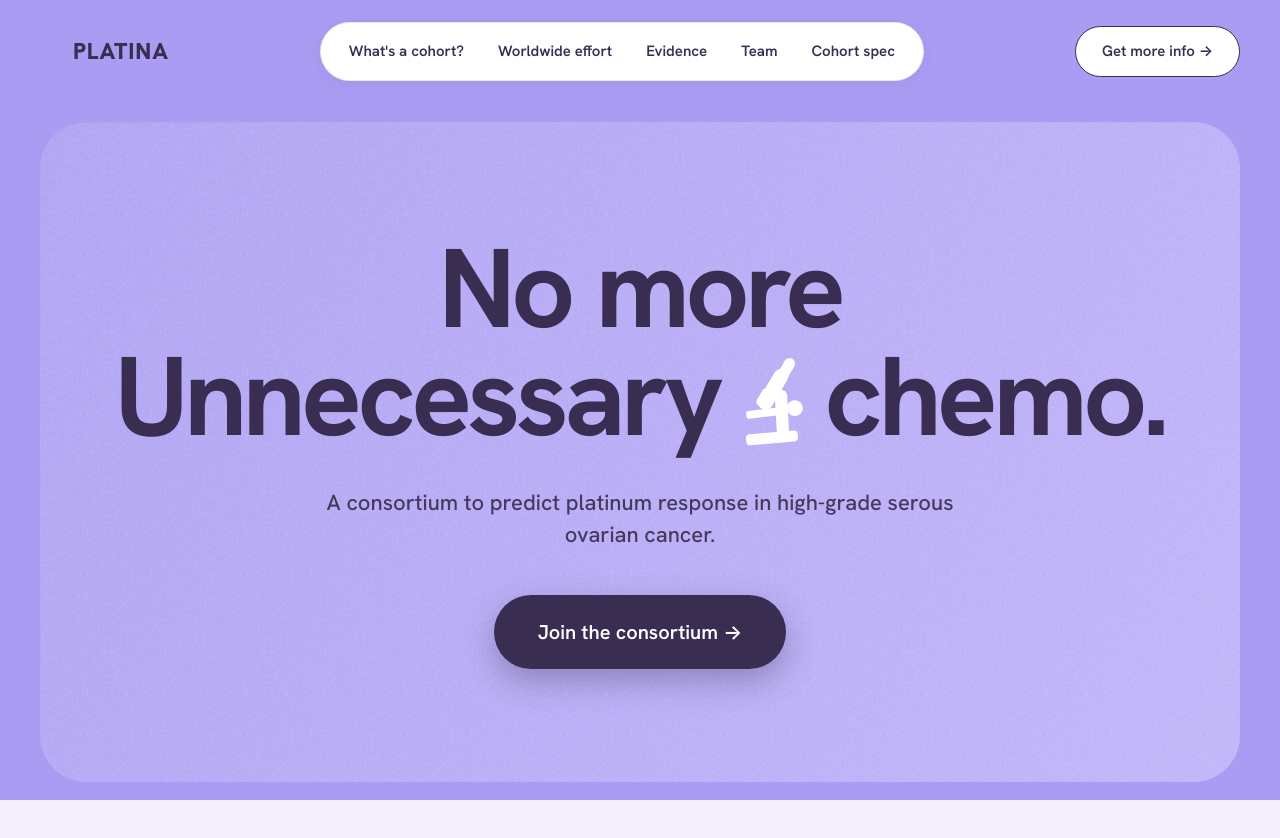
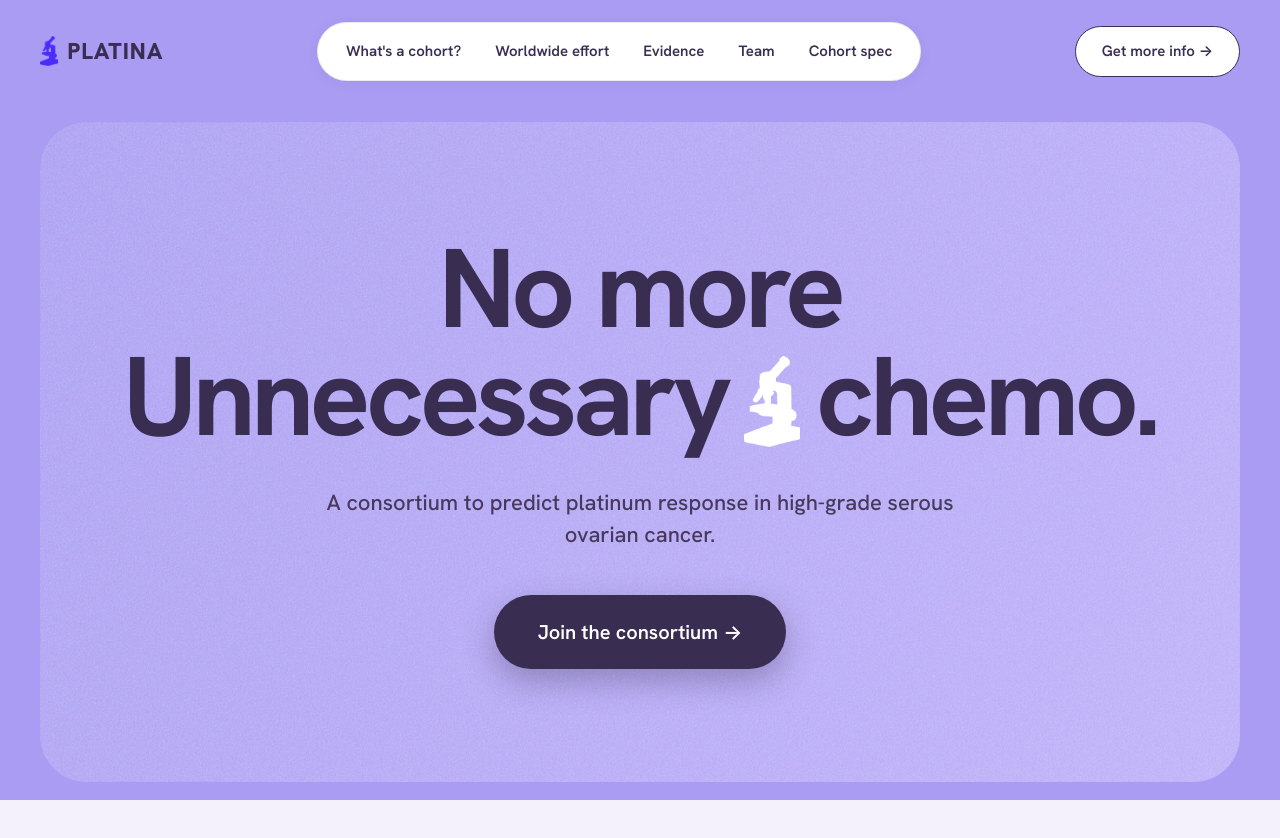
Before and after one commit to ozkilim/hgsoc-consortium, a plain HTML site: page index.html in a window 1280 px wide. Shown: the top 838 px of the page. Drawn offline with nearby package versions, Linux system fonts and the light colour scheme.

Commit message:
Use the real microscope logo PNGs (replace placeholder SVGs)
- Hero: white microscope (Platina 2/3.png) centered between "Unnecessary"
  and "chemo."
- Header + favicon: purple microscope (Platina 2/2.png)
- Cropped to the glyph bounding box and downscaled (white 512px, purple
  256px) with transparency preserved; favicon type set to image/png

Co-Authored-By: Claude Opus 4.8 <noreply@anthropic.com>

```diff
--- a/index.html
+++ b/index.html
@@ -12,7 +12,7 @@
       if (!location.hash) window.scrollTo(0, 0);
     });
   </script>
-  <link rel="icon" type="image/svg+xml" href="assets/logo-purple.svg">
+  <link rel="icon" type="image/png" href="assets/logo-purple.png">
   <link rel="preconnect" href="https://fonts.googleapis.com">
   <link rel="preconnect" href="https://fonts.gstatic.com" crossorigin>
   <link href="https://fonts.googleapis.com/css2?family=Hanken+Grotesk:wght@400;500;600;700;800&display=swap" rel="stylesheet">
@@ -29,7 +29,7 @@
 
     <!-- NAV -->
     <header class="site-nav">
-      <a class="brand" href="#top"><img class="brand-logo" src="assets/logo-purple.svg" alt="" aria-hidden="true">PLATINA</a>
+      <a class="brand" href="#top"><img class="brand-logo" src="assets/logo-purple.png" alt="" aria-hidden="true">PLATINA</a>
       <nav class="nav-pill">
         <a href="#cohort">What's a cohort?</a>
         <a href="#worldwide">Worldwide effort</a>
@@ -45,7 +45,7 @@
       <div class="hero-box">
         <div class="hero-grain"></div>
         <div class="hero-inner">
-          <h1>No more<br>Unnecessary<img class="hero-logo" src="assets/logo-white.svg" alt="PLATINA">chemo.</h1>
+          <h1>No more<br>Unnecessary<img class="hero-logo" src="assets/logo-white.png" alt="PLATINA">chemo.</h1>
           <p class="hero-sub">A consortium to predict platinum response in high-grade serous ovarian cancer.</p>
           <a class="btn btn--hero" href="#join">Join the consortium →</a>
         </div>
```
Also changed, not shown: cohort.html (+2 -2 lines), assets/logo-purple.png (added), assets/logo-purple.svg (deleted), assets/logo-white.png (added), assets/logo-white.svg (deleted).
